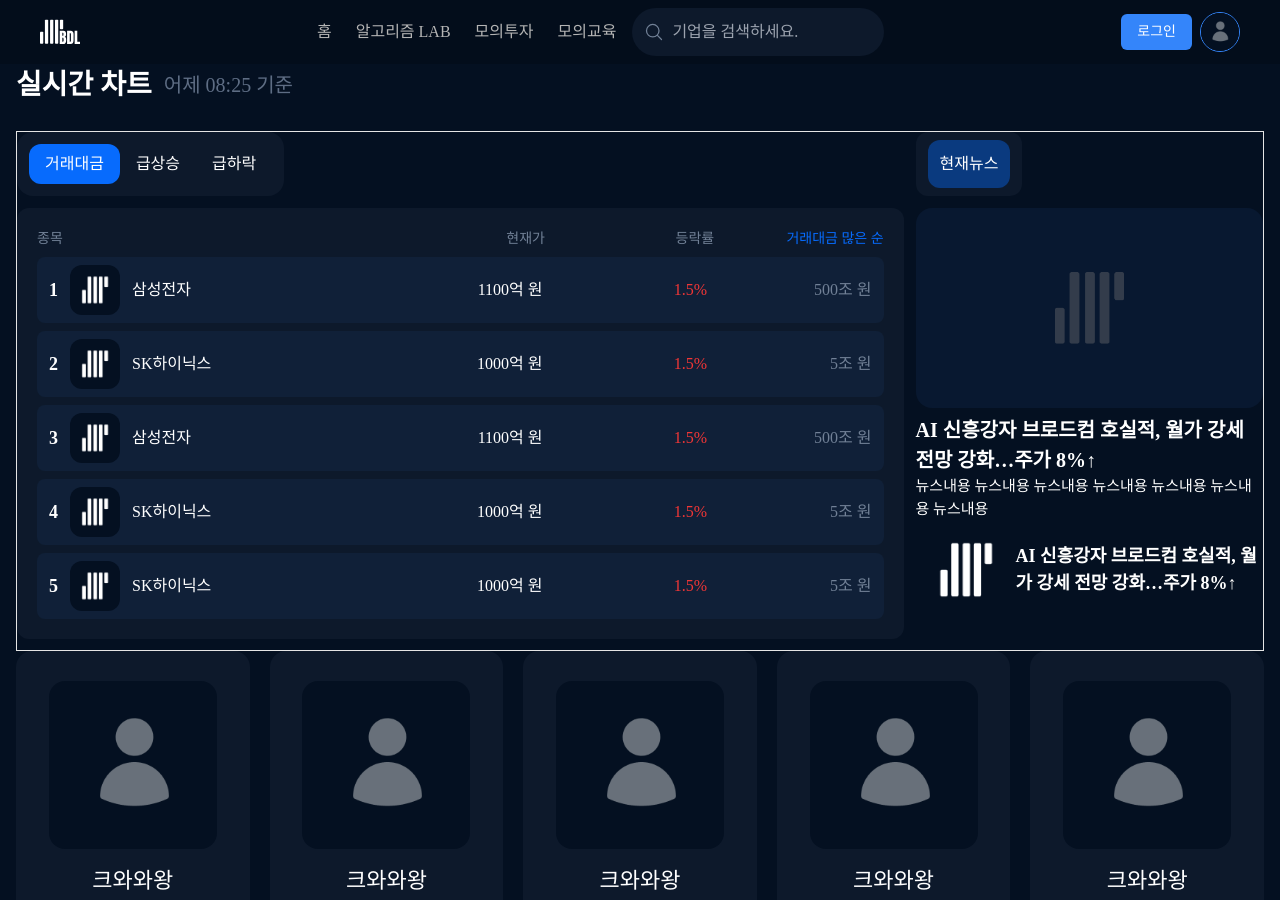
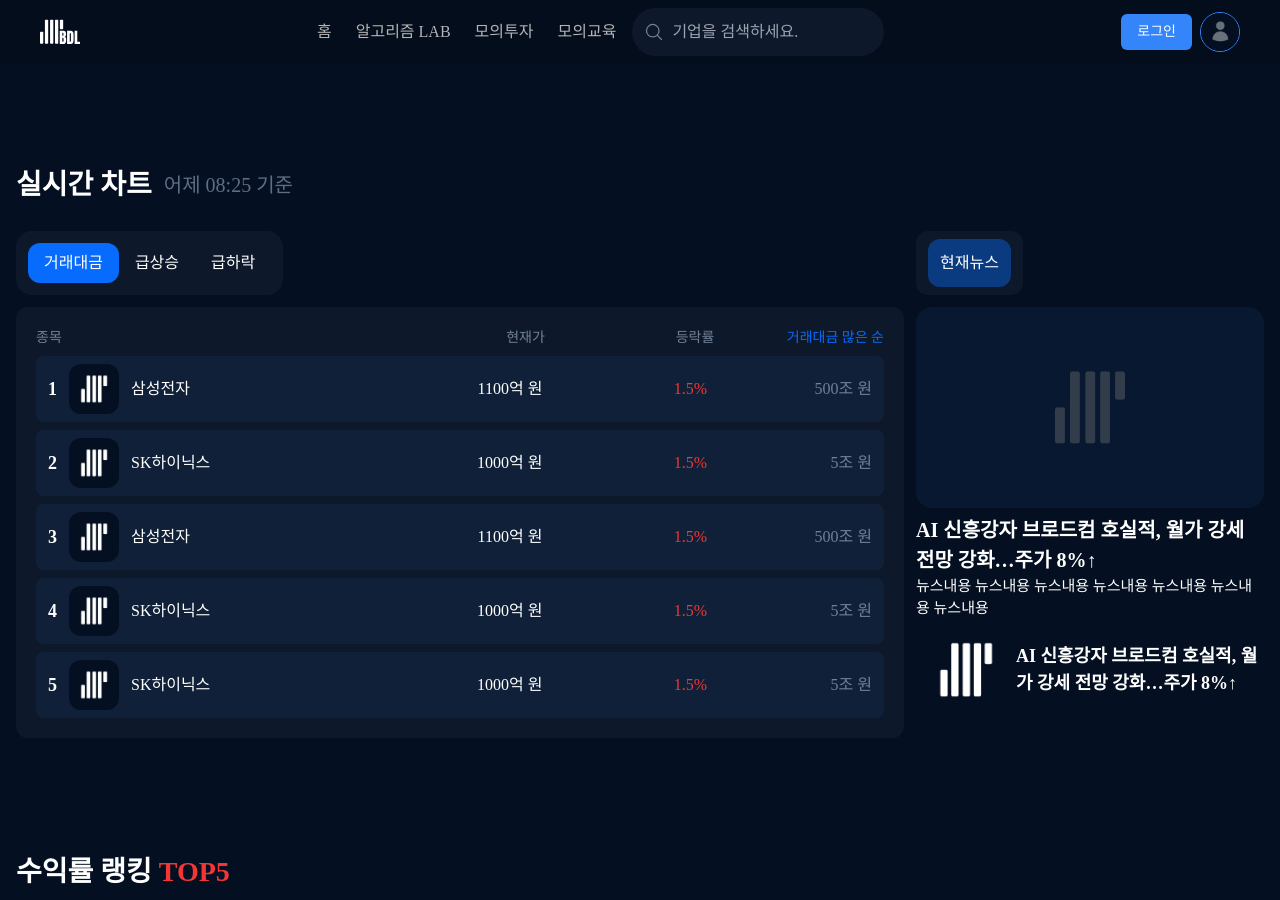
Before and after one commit to stitchzzang/BDL_PJT, a React (Vite) app: page / in a window 1280 px wide. Shown: the top 900 px of the page. Built offline with nearby package versions, Linux system fonts and the light colour scheme; a web font is replaced by a local one.

Commit message:
feat:desgin:그리드 시스템 수정

```diff
--- a/src/routes/pages/HomePage.tsx
+++ b/src/routes/pages/HomePage.tsx
@@ -7,12 +7,12 @@ export const HomePage = () => {
     <div className="px-4">
       <div>{/* 코스피,코스단.. 차트 */}</div>
       <div>
-        <div className="w-full">
+        <div className="mt-[100px] w-full">
           <div className="mb-[25px] flex items-center gap-3">
             <h3 className="text-[28px] font-bold">실시간 차트</h3>
             <p className="text-[20px] font-light text-text-inactive-2-color">어제 08:25 기준</p>
           </div>
-          <div className="grid min-h-0 w-full grid-cols-1 gap-3 border md:grid-cols-7 lg:min-h-[520px]">
+          <div className="grid min-h-0 w-full grid-cols-1 gap-3 lg:min-h-[520px] lg:grid-cols-7">
             <div className="col-span-1 lg:col-span-5">
               <RealTimeChart />
             </div>
@@ -22,8 +22,18 @@ export const HomePage = () => {
           </div>
         </div>
       </div>
-      <div>
-        <RankCards />
+      <div className="mt-[100px] w-full">
+        <div className="mb-[25px] flex flex-col gap-1">
+          <h3 className="text-[28px] font-bold">
+            수익률 랭킹 <span className="text-btn-red-color">TOP5</span>
+          </h3>
+          <p className="text-[20px] font-light text-text-inactive-2-color">
+            BDL에서 가장 높은 수입률을 자랑하는 유저를 소개합니다.
+          </p>
+        </div>
+        <div>
+          <RankCards />
+        </div>
       </div>
     </div>
   );
```
